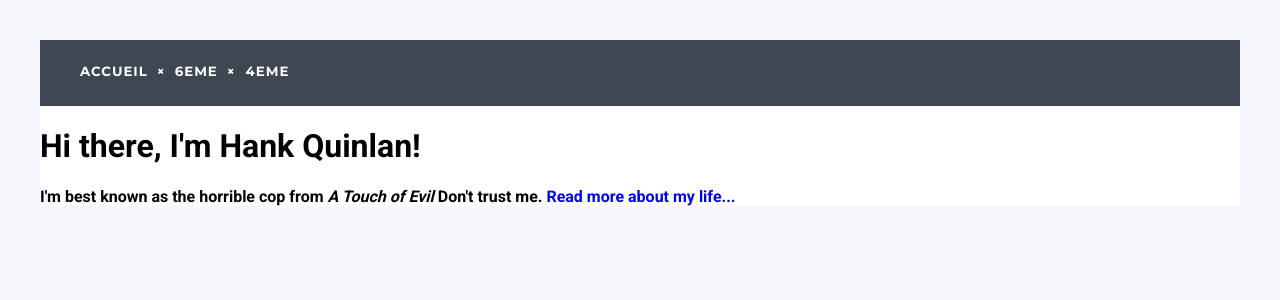
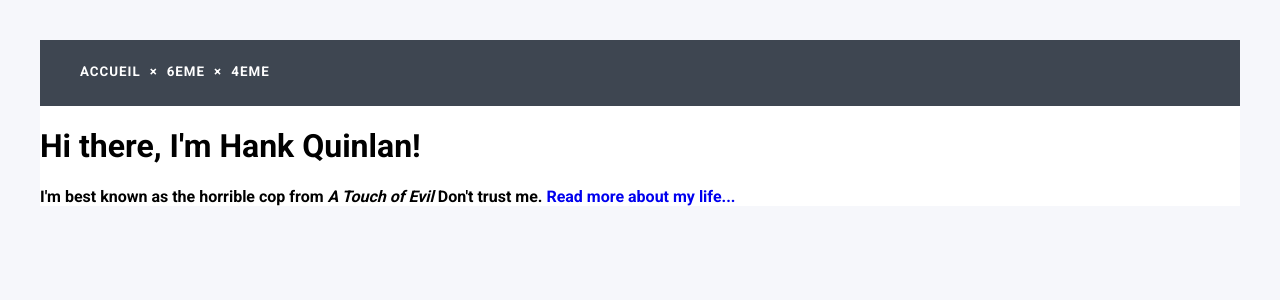
Before and after one commit to DangSinslay/DangSinslay.github.io, a Jekyll site: the page built from index.html, in a window 1280 px wide. Shown: the top 300 px of the page. Built offline with Jekyll 4.4.1, drawn with Linux system fonts in a browser that asks for light colours.

Commit message:
Update main.css

```diff
--- a/css/main.css
+++ b/css/main.css
@@ -42,7 +42,8 @@ nav ul li {
 	display: inline;
 }
 
-nav ul li b {
+nav ul li,
+nav ul li a {
 	color: #FFF;
         font-family: "Montserrat", sans-serif !important;
         font-size: 10pt;
```
